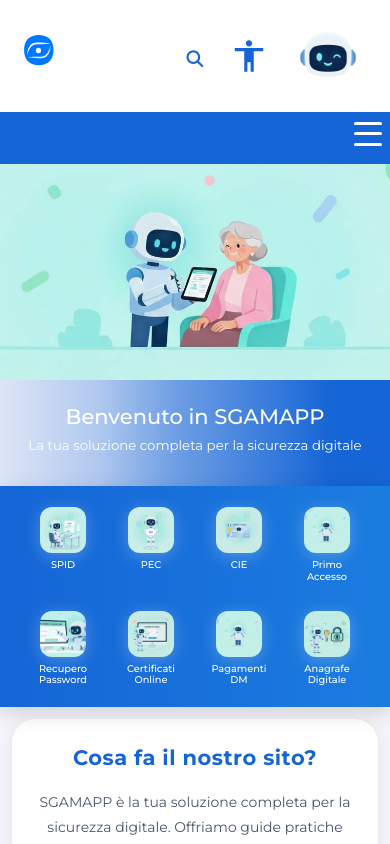
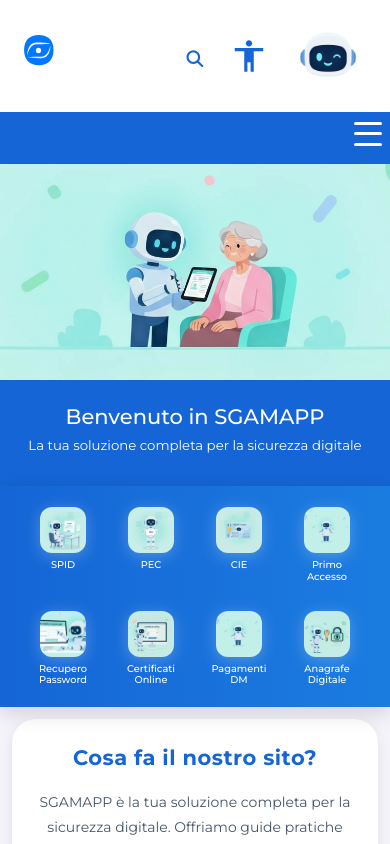
Before and after one commit to royJACK6/firebaseSgamApp, a React (Vite) app: page / in a window 390 px wide. Shown: the top 844 px of the page. Built offline with nearby package versions, Linux system fonts and the light colour scheme.

Commit message:
Fix: background Hero Section tinta unita in modalitÃ  responsive

```diff
--- a/src/components/shared/HeroSection.css
+++ b/src/components/shared/HeroSection.css
@@ -66,6 +66,8 @@
     height: auto;
     padding: 0;
     margin: 0;
+    /* Tinta unita senza sfumature in modalità responsive */
+    background: rgb(21, 101, 214);
   }
   .hero-image-container {
     width: 100%;
```
